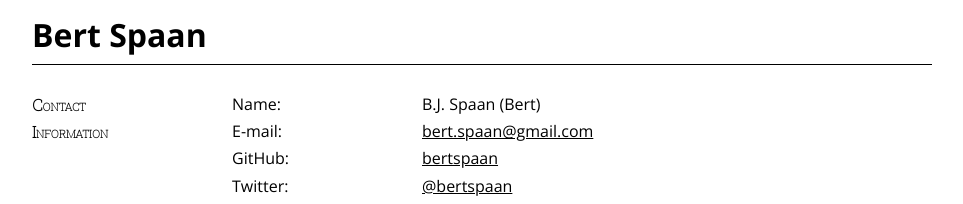
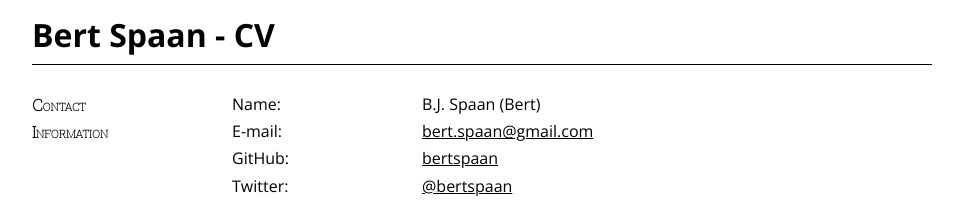
Before and after one commit to bertspaan/bertspaan.github.io, a Jekyll site: the page built from cv/index.html, in a window 1280 px wide. Shown: the top 204 px of the page, without its empty margins (158-1121 px from the left). Built offline with Jekyll 4.4.1, drawn with Linux system fonts in a browser that asks for light colours.

Commit message:
added link to homepage

```diff
--- a/cv/cv.css
+++ b/cv/cv.css
@@ -15,6 +15,10 @@
   border-bottom-style: solid;
   border-width: 1px;
   padding-bottom: 15px;
+}
+
+h1 a {
+  text-decoration: none;
 }
 
 h2 {
--- a/cv/index.html
+++ b/cv/index.html
@@ -1,3 +1,6 @@
+---
+layout:
+---
 <!DOCTYPE html>
 <html>
   <head>
@@ -7,7 +10,7 @@
     <title>Résumé | Bert Spaan</title>
   </head>
   <body>
-    <h1>Bert Spaan</h1>
+    <h1><a href="{{ site.baseurl }}/">Bert Spaan</a> - CV</h1>
     <div>
       <section>
         <h2>Contact Information</h2>
```
Also changed, not shown: 1 other file.
